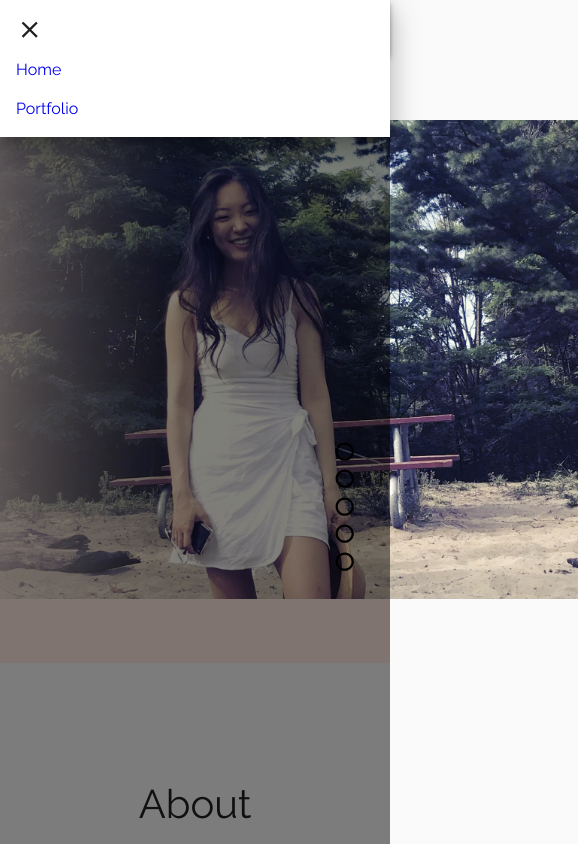
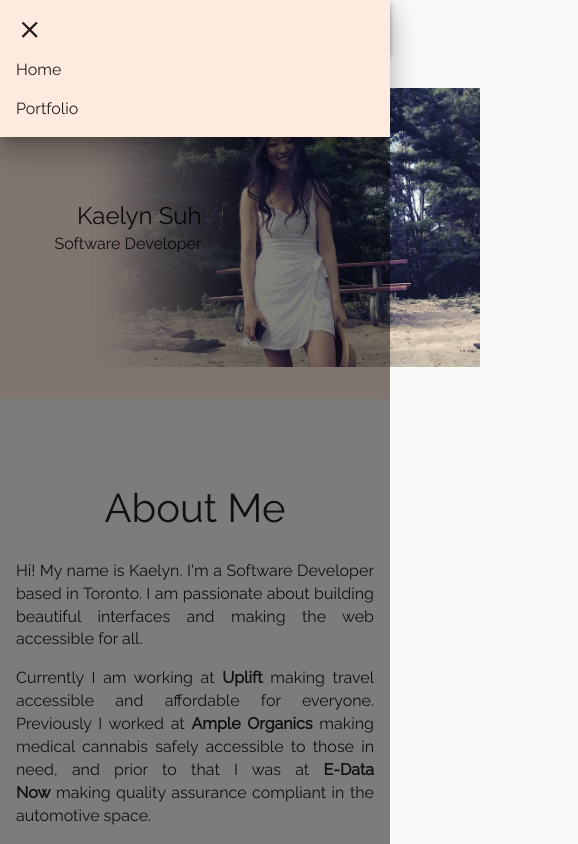
Before and after one commit to kaelynsuh/personal-website, a React (Create React App) app: page / in a window 390 px wide. Both pictures are taken after a click on the button 32 px from the left and 27 px from the top of the page. Shown: the top 844 px of the page, 578 px wide, since content can reach past the window. Built offline with nearby package versions, Linux system fonts and the light colour scheme.

Commit message:
Fix navbar and media queries WIP

```diff
--- a/src/App.jsx
+++ b/src/App.jsx
@@ -4,6 +4,7 @@ import './App.css';
 import Container from './views/Container';
 
 import { ThemeProvider } from 'styled-components';
+
 import {
   createMuiTheme,
   makeStyles,
@@ -100,6 +101,18 @@ const theme = createMuiTheme({
       },
     },
   },
+  minWidth: {
+    atto: '321px',
+    femto: '404px',
+    pico: '481px',
+    nano: '641px',
+    micro: '768px',
+    milli: '796px',
+    kilo: '961px',
+    mega: '992px',
+    giga: '1025px',
+    tera: '1281px',
+  },
 });
 
 const App = () => {
--- a/src/views/Container.jsx
+++ b/src/views/Container.jsx
@@ -27,10 +27,17 @@ const Logo = styled.img`
 
 const StyledContainer = styled(Container)`
   background: linear-gradient(#ffeae0, #ffeae0) no-repeat center/2px 100%;
+
+  padding: 0;
 `;
 
 const StyledLink = styled(Link)`
+  color: #000000de;
   text-decoration: none;
+`;
+
+const StyledList = styled(List)`
+  background-color: ${(props) => props.theme.palette.primary.main};
 `;
 
 const StyledMenu = styled(Button)`
@@ -52,6 +59,10 @@ const StyledMenuItems = styled(Button)`
   }
 `;
 
+const StyledToolbar = styled(Toolbar)`
+  padding: 0;
+`;
+
 const Navbar = () => {
   const [showMenu, setShowMenu] = useState(false);
 
@@ -59,8 +70,8 @@ const Navbar = () => {
     <>
       <Router>
         <AppBar position="static">
-          <StyledContainer maxWidth="md" style={{ padding: 0 }}>
-            <Toolbar style={{ padding: 0 }}>
+          <StyledContainer maxWidth="md">
+            <StyledToolbar>
               <StyledMenu onClick={() => setShowMenu(true)}>
                 <MenuIcon />
               </StyledMenu>
@@ -69,17 +80,20 @@ const Navbar = () => {
                 open={showMenu}
                 onClose={() => setShowMenu(false)}
               >
-                <List>
+                <StyledList>
                   <ListItem button onClick={() => setShowMenu(false)}>
                     <CloseIcon />
                   </ListItem>
-                  <ListItem button>
-                    <StyledLink to="/">Home</StyledLink>
-                  </ListItem>
-                  <ListItem button>
-                    <StyledLink to="/portfolio">Portfolio</StyledLink>
-                  </ListItem>
-                </List>
+                  <StyledLink to="/" onClick={() => setShowMenu(false)}>
+                    <ListItem button>Home</ListItem>
+                  </StyledLink>
+                  <StyledLink
+                    to="/portfolio"
+                    onClick={() => setShowMenu(false)}
+                  >
+                    <ListItem button>Portfolio</ListItem>
+                  </StyledLink>
+                </StyledList>
               </Drawer>
 
               <Button edge="start" color="inherit" aria-label="menu" href="/">
@@ -92,7 +106,7 @@ const Navbar = () => {
               <StyledMenuItems color="inherit" href="/portfolio">
                 Portfolio
               </StyledMenuItems>
-            </Toolbar>
+            </StyledToolbar>
           </StyledContainer>
         </AppBar>
 
--- a/src/views/Home.jsx
+++ b/src/views/Home.jsx
@@ -19,10 +19,15 @@ import SideNavItems from './SideNavItems';
 import kae2 from '../lib/assets/images/kae2.jpeg';
 
 const SideNav = styled.div`
+  display: none;
+
+  @media screen and (min-width: ${(props) => props.theme.minWidth.nano}) {
+    display: block;
     position: fixed;
     top: 50%;
     right: 0%;
     margin-right: 2rem;
+  }
 `;
 
 const Ul = styled.ul`
@@ -44,44 +49,73 @@ const ProfileInfo = styled.div`
   justify-content: center;
   align-items: flex-end;
 
+  z-index: 1;
+
+  margin-right: -7rem;
+  @media screen and (min-width: ${(props) => props.theme.minWidth.nano}) {
     font-size: 2rem;
     margin-right: -7rem;
-  z-index: 1;
+  }
 `;
 
 const Name = styled.div`
   /* font-family: 'Libre Baskerville Italic'; */
   /* font-weight: bold; */
+  /* font-family: 'Indie Flower'; */
+
+  font-size: 1.5rem;
+  padding: 0 0 0 2rem;
+  @media screen and (min-width: ${(props) => props.theme.minWidth.nano}) {
     font-size: 3.5rem;
-
     padding: 0 1rem;
+  }
 `;
 
-const Title = styled.div`
+const JobTitle = styled.div`
+  font-size: 1rem;
+  padding: 0 0 0 2rem;
+  @media screen and (min-width: ${(props) => props.theme.minWidth.nano}) {
     font-size: 1.6rem;
-
     padding: 0 1rem 0.5rem 1rem;
+  }
 `;
 
 const ProfilePhoto = styled.img`
+  width: 100%;
+
+  /* revisit: trim photo */
+  margin-right: -7rem;
+  @media screen and (min-width: ${(props) => props.theme.minWidth.nano}) {
     margin: 2rem;
     width: 670px;
+  }
 `;
 
 const P = styled.p`
   text-align: justify;
+
+  margin: 0.5rem 0;
+  @media screen and (min-width: ${(props) => props.theme.minWidth.nano}) {
+    margin: 1rem 0;
+  }
 `;
 
 const StyledArrowBackIosIcon = styled(ArrowBackIosIcon)`
   cursor: pointer;
   transform: rotate(90deg);
+
+  transition: all 0.2s ease;
+
+  &:hover {
+    color: #fbd8c9;
+  }
 `;
 
 const StyledButton = styled(Button)`
   border-radius: 0;
   padding: 1rem 4rem;
   text-transform: capitalize;
-  transition: all 0.4s ease;
+  transition: all 0.2s ease;
 
   box-shadow: none;
 
@@ -98,7 +132,14 @@ const StyledContainer = styled(Container)`
 `;
 
 const StyledLink = styled(Link)`
-  color: #000000;
+  color: #000000de;
+`;
+
+const StyledLinkBold = styled(Link)`
+  color: #000000de;
+  /* color: #ba6d6dde; */
+  /* color: #e19f9f; */
+  font-weight: bold;
 `;
 
 // About Me
@@ -107,9 +148,14 @@ const AboutMe = styled.div`
   flex-direction: column;
   text-align: center;
 
+  background-color: #fafafa;
+
+  margin-bottom: 5rem;
+  padding: 5rem 0;
+  @media screen and (min-width: ${(props) => props.theme.minWidth.nano}) {
     margin: 2rem 2rem 5rem 2rem;
     padding: 5rem;
-  background-color: #fafafa;
+  }
 `;
 
 // WorkExperience
@@ -118,8 +164,12 @@ const WorkExperience = styled.div`
   border: 7px solid ${(props) => props.theme.palette.primary.main};
   text-align: center;
 
+  margin-bottom: 5rem;
+  padding: 2rem 0.2rem;
+  @media screen and (min-width: ${(props) => props.theme.minWidth.nano}) {
     margin: 0 2rem;
     padding: 5rem 6rem;
+  }
 `;
 
 // Skills
@@ -128,8 +178,12 @@ const Skills = styled.div`
   border: 7px solid ${(props) => props.theme.palette.primary.main};
   text-align: center;
 
+  margin-bottom: 5rem;
+  padding: 2rem 0.2rem;
+  @media screen and (min-width: ${(props) => props.theme.minWidth.nano}) {
     margin: 9rem 10rem;
     padding: 5rem 2rem;
+  }
 `;
 
 // Education
@@ -138,14 +192,20 @@ const Education = styled.div`
   border: 7px solid ${(props) => props.theme.palette.primary.main};
   text-align: center;
 
+  margin-bottom: 5rem;
+  padding: 2rem 0.2rem;
+  @media screen and (min-width: ${(props) => props.theme.minWidth.nano}) {
     margin: 9rem 7rem;
     padding: 5rem 2rem;
+  }
 `;
 
 // Portfolio
 const Portfolio = styled.div`
   display: flex;
   justify-content: center;
+
+  margin-bottom: 5rem;
 `;
 
 // ContactMe
@@ -158,8 +218,12 @@ const ContactMe = styled.div`
   border: 7px solid ${(props) => props.theme.palette.primary.main};
   text-align: center;
 
+  margin-bottom: 5rem;
+  padding: 5rem 0.2rem;
+  @media screen and (min-width: ${(props) => props.theme.minWidth.nano}) {
     margin: 9rem 9rem 2rem 9rem;
     padding: 5rem 2rem;
+  }
 `;
 
 const Icons = styled.div`
@@ -185,7 +249,11 @@ const MadeWith = styled.div`
 // CONTENT
 const SectionTitle = styled.div`
   font-size: 2.5rem;
+  padding-bottom: 1rem;
+
+  @media screen and (min-width: ${(props) => props.theme.minWidth.nano}) {
     padding-bottom: 2rem;
+  }
 
   /* font-family: 'Indie Flower'; */
   /* font-weight: bold; */
@@ -223,7 +291,7 @@ const Home = () => {
       <Profile>
         <ProfileInfo>
           <Name>Kaelyn Suh</Name>
-          <Title>Software Developer</Title>
+          <JobTitle>Software Developer</JobTitle>
         </ProfileInfo>
         <ProfilePhoto src={kae2} alt="Profile Photo" />
       </Profile>
@@ -239,26 +307,46 @@ const Home = () => {
           </P>
 
           <P>
-            Currently I am working at Uplift making travel accessible and
-            affordable for everyone. Previously I worked at Ample Organics
-            making medical cannabis safely accessible to those in need, and
-            prior to that I was at E-Data Now making quality assurance compliant
-            in the automotive space.
+            Currently I am working at&nbsp;
+            <StyledLinkBold
+              href="https://uplift.com/"
+              target="_blank"
+              rel="noopener"
+            >
+              Uplift
+            </StyledLinkBold>
+            &nbsp;making travel accessible and affordable for everyone.
+            Previously I worked at&nbsp;
+            <StyledLinkBold
+              href="https://ampleorganics.com/"
+              target="_blank"
+              rel="noopener"
+            >
+              Ample Organics
+            </StyledLinkBold>
+            &nbsp;making medical cannabis safely accessible to those in need,
+            and prior to that I was at&nbsp;
+            <StyledLinkBold
+              href="https://www.edatanow.com/"
+              target="_blank"
+              rel="noopener"
+            >
+              E-Data Now
+            </StyledLinkBold>
+            &nbsp;making quality assurance compliant in the automotive space.
           </P>
 
           <P>
             When I am not coding I enjoy streaming video games on twitch,
-            attempting digital art and yoga.
+            attempting digital art, binging anime and yoga.
           </P>
-
-          {/* <div>and here. more about me here</div> */}
         </AboutMe>
 
         <WorkExperience id="work-experience">
           <SectionTitle>Work Experience</SectionTitle>
 
-          <Date>Oct 2019 - Present</Date>
           <SubHeading>Software Engineer - Uplift Inc.</SubHeading>
+          <Date>October 2019 - Present</Date>
           <P>
             Ownership of the Borrower&apos;s Portal, where consumers can service
             and manage their loans. It was re-platformed from Clojure to React
@@ -272,8 +360,8 @@ const Home = () => {
           <br />
           <br />
 
-          <Date>Sept 2018 - Oct 2019</Date>
           <SubHeading>Software Developer - Ample Organics</SubHeading>
+          <Date>September 2018 - October 2019</Date>
           <P>
             Worked on a B2B platform providing a &quot;Seed-to-Sale&quot;
             ecosystem for cannabis businesses. The portal allowed tracking and
@@ -287,8 +375,8 @@ const Home = () => {
           <br />
           <br />
 
-          <Date>May 2017 - Sept 2018</Date>
           <SubHeading>Software Developer - E-Data Now</SubHeading>
+          <Date>May 2017 - September 2018</Date>
           <P>
             Worked on a Web app to allow users to manage and track production
             and manufacturing processes. Also re-platformed the support portal
@@ -314,16 +402,19 @@ const Home = () => {
 
           <br />
           <br />
+
+          <SubHeading>Others</SubHeading>
+          <p>UX / UI design, Technical writing</p>
         </Skills>
 
         <Education id="education">
           <SectionTitle>Education</SectionTitle>
 
-          <Date>Sept 2012 - Apr 2016</Date>
           <SubHeading>
             Queen&apos;s University - Bachelor of Computing
             {/* Queen&apos;s University - Bachelor of Computing, Computer Science */}
           </SubHeading>
+          <Date>September 2012 - April 2016</Date>
           <br />
           <p>Recipient of the Queen&apos;s University Excellence Scholarship</p>
           <p>
@@ -392,11 +483,11 @@ const Home = () => {
       <Container maxWidth="md">
         <Footer>
           <StyledArrowBackIosIcon onClick={scrollToTop} />
-          <MadeWith>
-            {/* <div>Made with&nbsp;</div>
+          {/* <MadeWith>
+            <div>Made with&nbsp;</div>
             <FavoriteIcon style={{ fontSize: '1.2rem' }} />
-            <div>&nbsp;using React and Material UI</div> */}
-          </MadeWith>
+            <div>&nbsp;using React and Material UI</div>
+          </MadeWith> */}
           <div>© 2021 Kaelyn Suh</div>
         </Footer>
       </Container>
```
Also changed, not shown: src/App.css (+9 -0 lines). Lines whose indentation alone changed are shown as unchanged.
